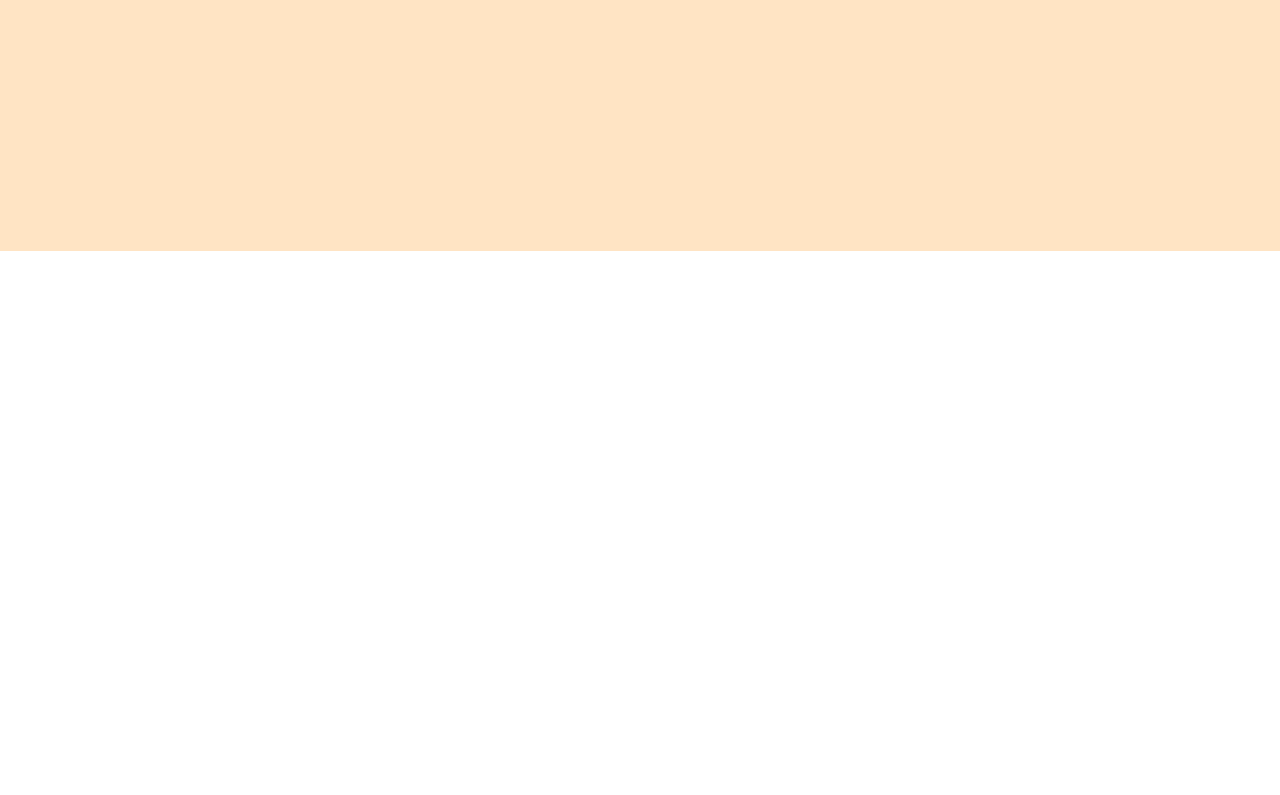
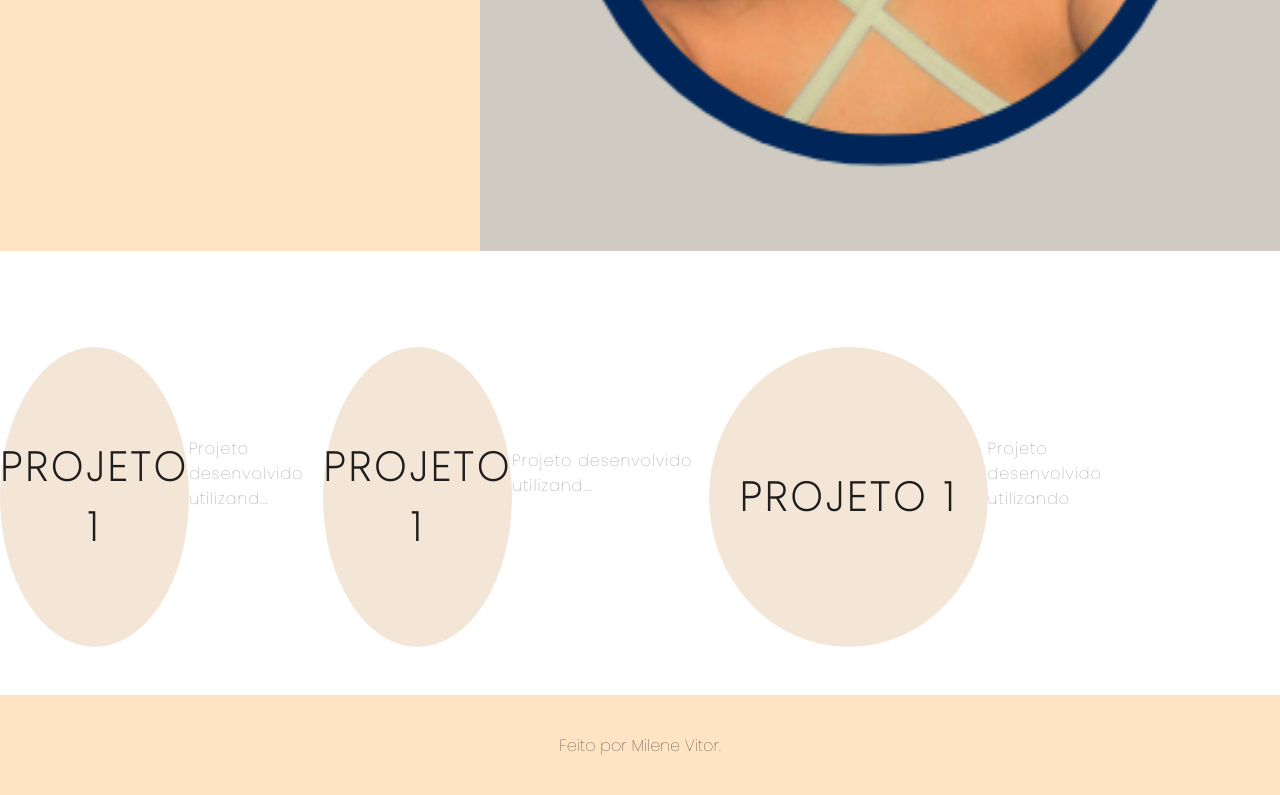
Before and after one commit to MIlene23/Portifolio, a plain HTML site: page index.html in a window 1280 px wide. Shown: the part 549-1344 px from the top of the page. Before the commit the page ends 800 px from the top, so only its background shows below. Drawn offline with Linux system fonts and the light colour scheme.

Commit message:
Adição da descrição dos projetos.

```diff
--- a/index.html
+++ b/index.html
@@ -43,10 +43,44 @@
                                         </div>
             </header>
             <main class="container">
+                <div class="card-container">
+                    <div class="card">
+                        <div class="card-wrapper">
+                            <h2>Projeto 1</h2>
+                            <p>Vem ver!</p>
+                        </div>
+                    </div>
+<div class="card-text">
+    Projeto desenvolvido utilizand...
 
+</div>
+<div class="card-container">
+    <div class="card">
+        <div class="card-wrapper">
+            <h2>Projeto 1</h2>
+            <p>Vem ver!</p>
+
+        </div>
+    </div>
+<div class="card-text">
+    Projeto desenvolvido utilizand...
+
+</div>
+<div class="card-container">
+    <div class="card">
+        <div class="card-wrapper">
+            <h2>Projeto 1</h2>
+            <p>Vem ver!</p>
+        </div>
+    </div>
+<div class="card-text">
+    Projeto desenvolvido utilizando
+
+</div>
+</div>
             </main>
             <footer class="footer">
-
+                Feito por Milene Vitor.
             </footer>
 
         </body>
--- a/style.css
+++ b/style.css
@@ -4,6 +4,11 @@
     padding: 0;
     font-family: 'Poppins', sans-serif ;
    color: #1e1e1e;
+}
+@media(max-width: 1200px) {
+    section {
+        width: 1000px;
+    }
 }
 .header-container {
     height: 100vh;
@@ -162,3 +167,105 @@ a:hover{
     visibility: visible;
     opacity: 1;
 }
+
+.container {
+    height: auto;
+    width: 100%;
+    display: flex;
+    flex-direction: column;
+    justify-content: space-evenly;
+    margin: 3rem 0;
+}
+
+.card-container {
+    display: flex;
+    justify-content: space-evenly;
+    align-items: center;
+    width: 90%;
+}
+
+.card {
+    width: 300px;
+    height: 300px;
+   border-radius: 100%;
+   margin: 3rem 0 0 0;
+   display: flex;
+   align-items: center;
+   justify-content: center;
+   background-color: bisque;
+   background-image: ;
+   background-position: center;
+   background-size: cover;
+   background-repeat: no-repeat;
+   filter: grayscale(0.5);
+   color: #1e1e1e ;
+}
+.card-text {
+    width: 40%;
+    letter-spacing: 1px;
+    color: gray;
+}
+
+.card-wrapper {
+    text-align: center;
+    display: flex;
+    flex-direction: column;
+    justify-content: center;
+    align-items: center;
+    position: relative;
+}
+
+.card-wrapper::before {
+    content: '';
+    position: absolute;
+    height: 100px;
+    width: 100px;
+    border-radius: 50%;
+    display: block;
+    border: 1px solid #fff;
+    opacity: 0;
+    transition: 0.5s ease-in-out;
+}
+
+.card-wrapper h2 {
+    font-size: 40px;
+    text-transform: uppercase;
+    letter-spacing: 4px;
+    margin: 0;
+    transition: 0.5s ease-in-out;
+}
+
+.card-wrapper p {
+    font-size: 0;
+    visibility: visible;
+    opacity: 0;
+    font-weight: bold;
+    text-transform: uppercase;
+    transition: 0.5s ease-in-out;
+}
+
+.card:hover {
+    filter: unset;
+}
+
+.card:hover > .card-wrapper::before {
+    height: 200px;
+    width: 200px;
+    opacity: 1;
+}
+
+.card:hover > .card-wrapper p {
+    opacity: 1;
+    visibility: visible;
+    font-size: 14px;
+}
+
+.footer {
+    width: 100%;
+    height: 100px;
+    background-color: bisque;
+    display: flex;
+    align-items: center;
+    justify-content: center;
+    color: #1e1e1e;
+}
```
Also changed, not shown: images/fotosite.png (added), 1 other file.
